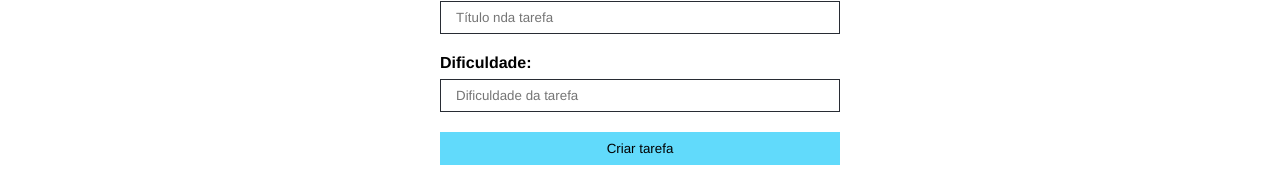
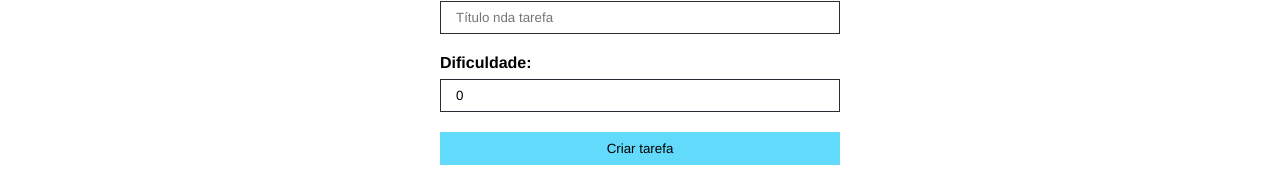
Before and after one commit to Merus23/todo, a React (Vite) app: page / in a window 1280 px wide. Shown: the part 165-334 px from the top of the page. Built offline with nearby package versions, Linux system fonts and the light colour scheme.

Commit message:
feat: add addTaskHandler function logic

```diff
--- a/src/App.tsx
+++ b/src/App.tsx
@@ -1,3 +1,5 @@
+import { useState } from "react";
+
 import "./App.css";
 import Footer from "./components/Footer";
 import Header from "./components/Header";
@@ -9,13 +11,19 @@ import styles from "./App.module.css";
 import { ITask } from "./interfaces/Task";
 
 function App() {
+  const [taskList, setTaskList] = useState<ITask[]>([]);
+
   return (
     <div>
       <Header />
       <main className={styles.main}>
         <div>
           <h2>O que você vai fazer?</h2>
-          <TaskForm btnText="Criar tarefa" />
+          <TaskForm
+            btnText="Criar tarefa"
+            taskList={taskList}
+            setTaskList={setTaskList}
+          />
         </div>
         <div>
           <h2>Suas tarefas:</h2>
--- a/src/components/TaskForm.tsx
+++ b/src/components/TaskForm.tsx
@@ -1,21 +1,37 @@
-import React, { useState, ChangeEvent, FormEvent, useEffect } from "react";
+import { useState, ChangeEvent, FormEvent, useEffect } from "react";
 
 import styles from "./TaskForm.module.css";
 
 type Props = {
   btnText: string;
+  taskList: ITask[];
+  setTaskList?: React.Dispatch<React.SetStateAction<ITask[]>>;
 };
 
 import { ITask } from "../interfaces/Task";
 
-const TaskForm = ({ btnText }: Props) => {
+const TaskForm = ({ btnText, taskList, setTaskList }: Props) => {
   const [id, setId] = useState<number>(0);
   const [title, setTitle] = useState<string>("");
   const [difficulty, setDifficulty] = useState<number>(0);
 
-  const addTaskHandler = (event: FormEvent<HTMLFormElement>) => {
-    event.preventDefault();
-    console.log("add task");
+  const addTaskHandler = (e: FormEvent<HTMLFormElement>) => {
+    e.preventDefault();
+
+    setId(Math.floor(Math.random() * 1000));
+
+    const newTask: ITask = {
+      id,
+      title,
+      difficulty,
+    };
+
+    setTaskList!([...taskList, newTask]);
+
+    setTitle("");
+    setDifficulty(0);
+
+    console.log(taskList);
   };
 
   const handleChange = (e: ChangeEvent<HTMLInputElement>) => {
@@ -35,6 +51,7 @@ const TaskForm = ({ btnText }: Props) => {
           name="title"
           placeholder="Título nda tarefa"
           onChange={handleChange}
+          value={title}
         />
       </div>
       <div className={styles.input_container}>
@@ -44,6 +61,7 @@ const TaskForm = ({ btnText }: Props) => {
           name="difficulty"
           placeholder="Dificuldade da tarefa"
           onChange={handleChange}
+          value={difficulty}
         />
       </div>
       <input type="submit" value={btnText} />
--- a/src/components/TaskList.tsx
+++ b/src/components/TaskList.tsx
@@ -1,4 +1,4 @@
-import React from "react";
+import {} from "react";
 
 type Props = {};
 
```
